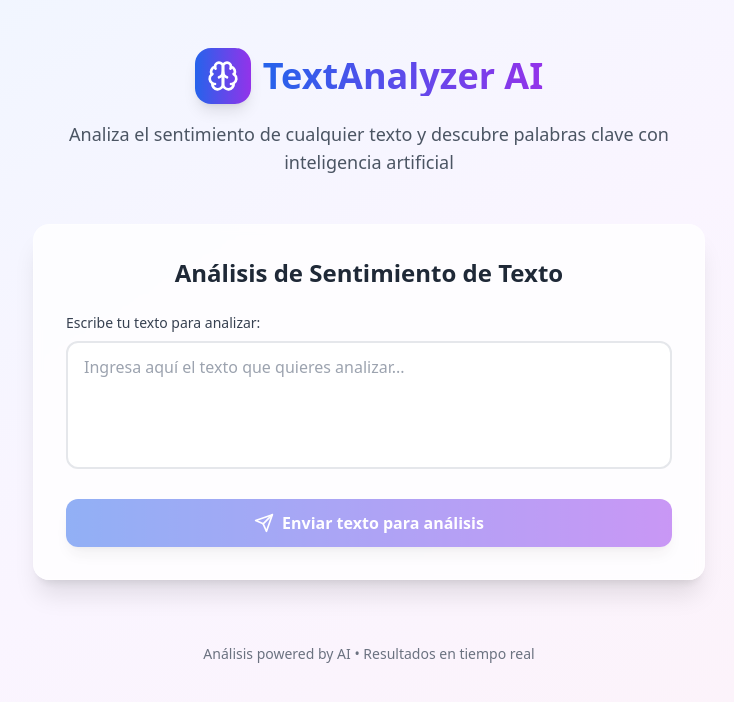
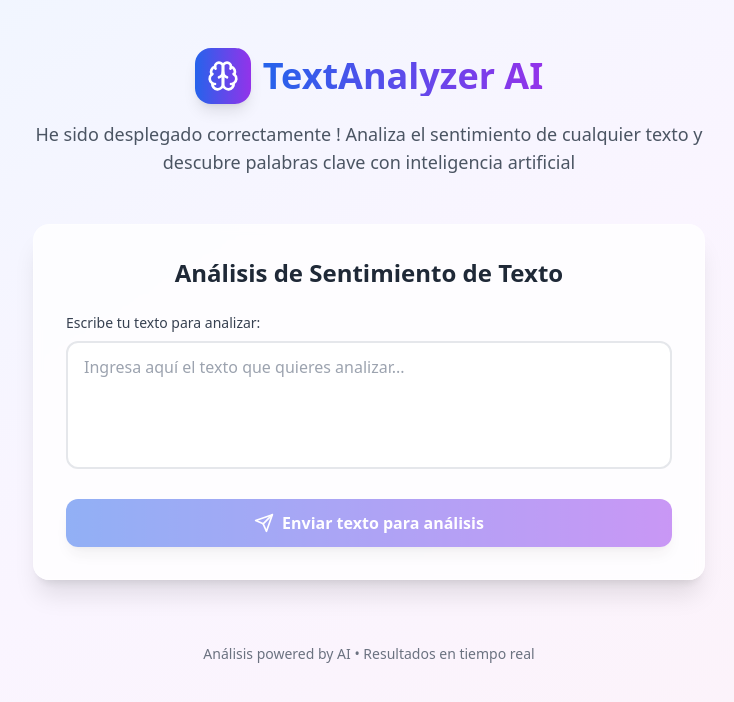
Before and after one commit to AndresR0910x/AnalytiCore-SentimentAnalyzer-SOA-render, a React (Vite) app in the folder frontend/: page / in a window 1280 px wide. Shown: the top 702 px of the page, without its empty margins (271-1005 px from the left). Built offline with nearby package versions, Linux system fonts and the light colour scheme.

Commit message:
Front end fixe

```diff
--- a/frontend/src/App.tsx
+++ b/frontend/src/App.tsx
@@ -128,6 +128,7 @@ function App() {
               </h1>
             </div>
             <p className="text-gray-600 text-lg max-w-2xl mx-auto">
+              He sido desplegado correctamente !
               Analiza el sentimiento de cualquier texto y descubre palabras clave con inteligencia artificial
             </p>
           </div>
```
